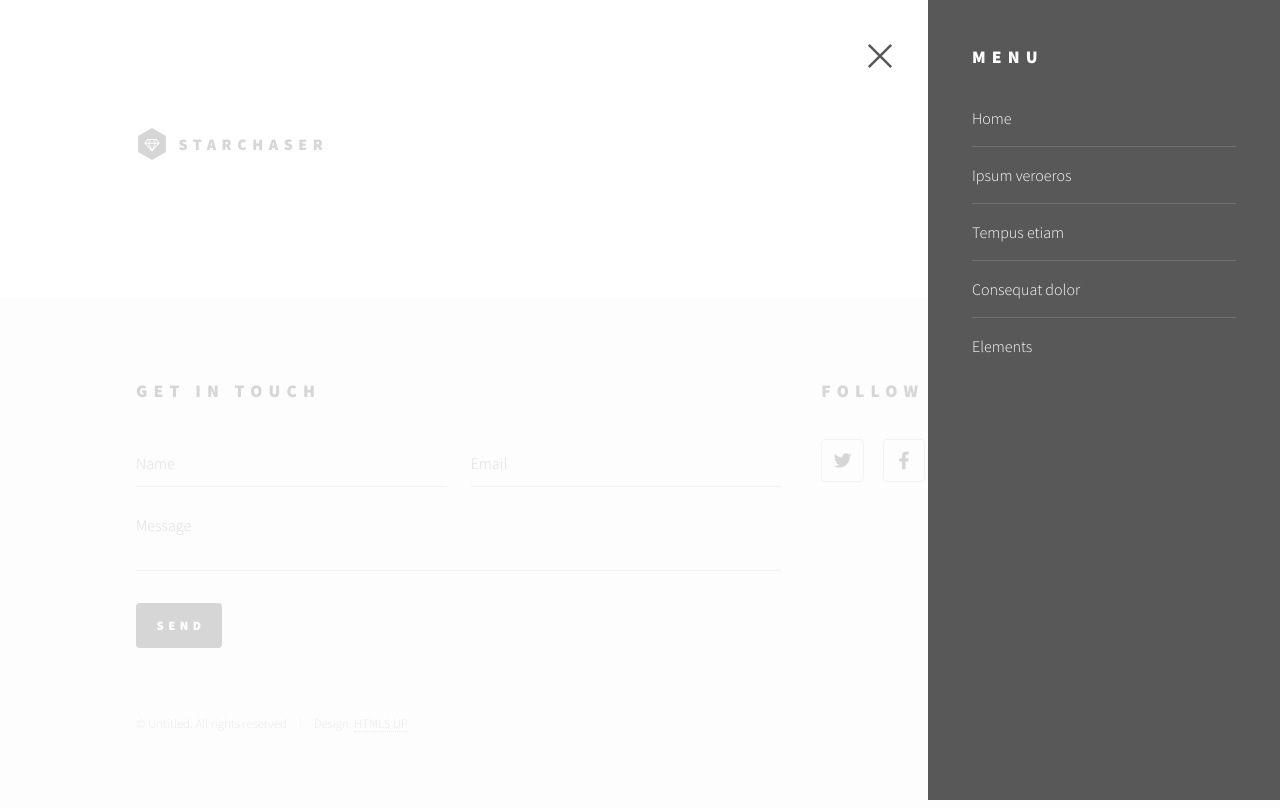
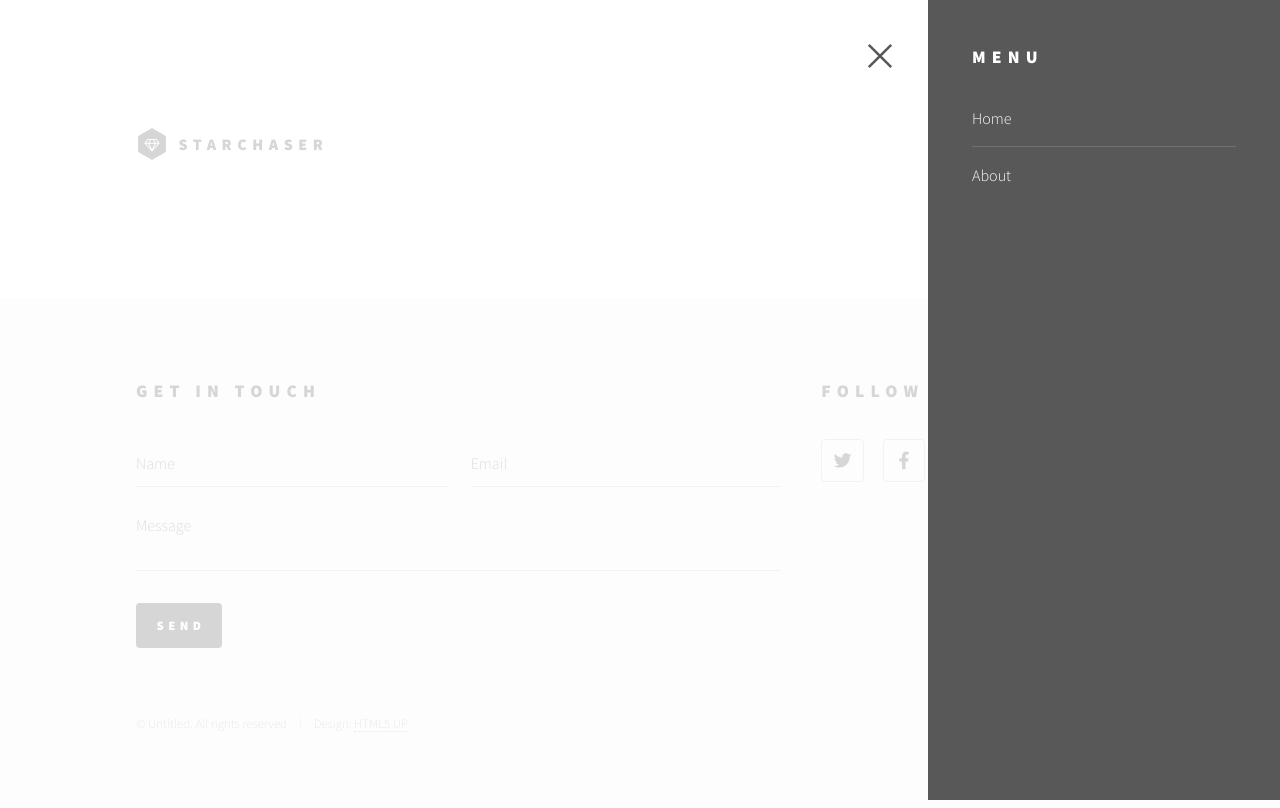
Before and after one commit to louiskwt/starchaser_project, a Django app: template templates/base.html in a window 1280 px wide, after a click on "MENU". Run offline with Django 4.2, Linux system fonts and the light colour scheme; the template is opened without the code that fills it, so the values that code supplies are empty; parts of the project's set-up code (start-up, migrations or seed data) failed here and were passed over.

Commit message:
changed placeholder and clean up

```diff
--- a/templates/base.html
+++ b/templates/base.html
@@ -47,11 +47,8 @@
 					<nav id="menu">
 						<h2>Menu</h2>
 						<ul>
-							<li><a href="index.html">Home</a></li>
-							<li><a href="generic.html">Ipsum veroeros</a></li>
-							<li><a href="generic.html">Tempus etiam</a></li>
-							<li><a href="generic.html">Consequat dolor</a></li>
-							<li><a href="elements.html">Elements</a></li>
+							<li><a href="{% url 'posts:home' %}">Home</a></li>
+							<li><a href="index.html">About</a></li>
 						</ul>
 					</nav>
 
--- a/templates/posts/home.html
+++ b/templates/posts/home.html
@@ -2,11 +2,6 @@
 {% load static %}
 <!-- Subtitle -->
 {% block subtitle %} Home {% endblock subtitle %}
-
-<!-- CSS -->
-<!-- {% block styles %}
-  <link rel="stylesheet" href="{% static 'css/home.css' %}" />
-{% endblock styles %} -->
 
 <!-- Content -->
 {% block content %}
--- a/templates/posts/post_list.html
+++ b/templates/posts/post_list.html
@@ -2,11 +2,6 @@
 {% load static %}
 <!-- Subtitle -->
 {% block subtitle %} Home {% endblock subtitle %}
-
-<!-- CSS -->
-<!-- {% block styles %}
-  <link rel="stylesheet" href="{% static 'css/home.css' %}" />
-{% endblock styles %} -->
 
 <!-- Content -->
 {% block content %}
```
